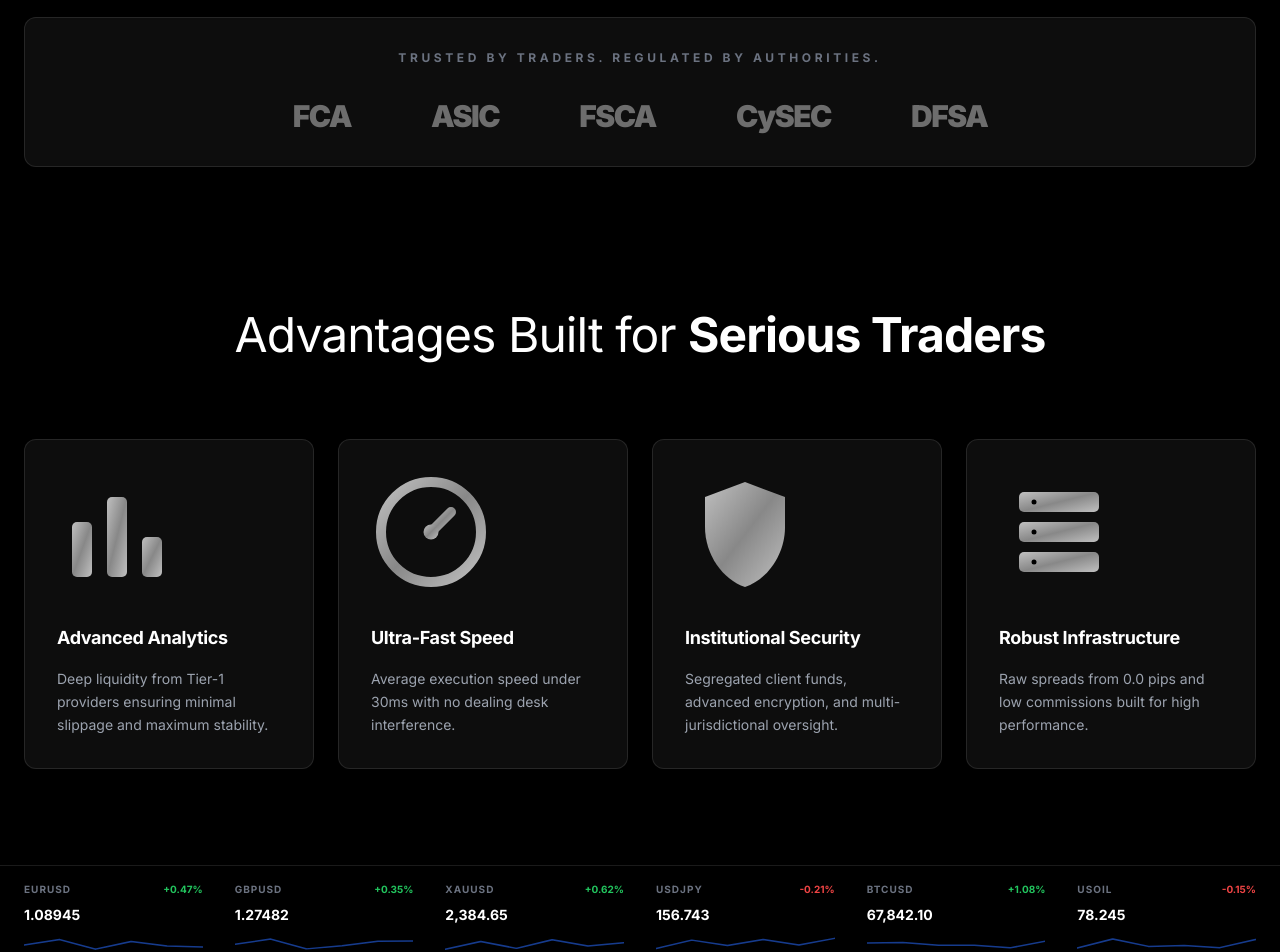
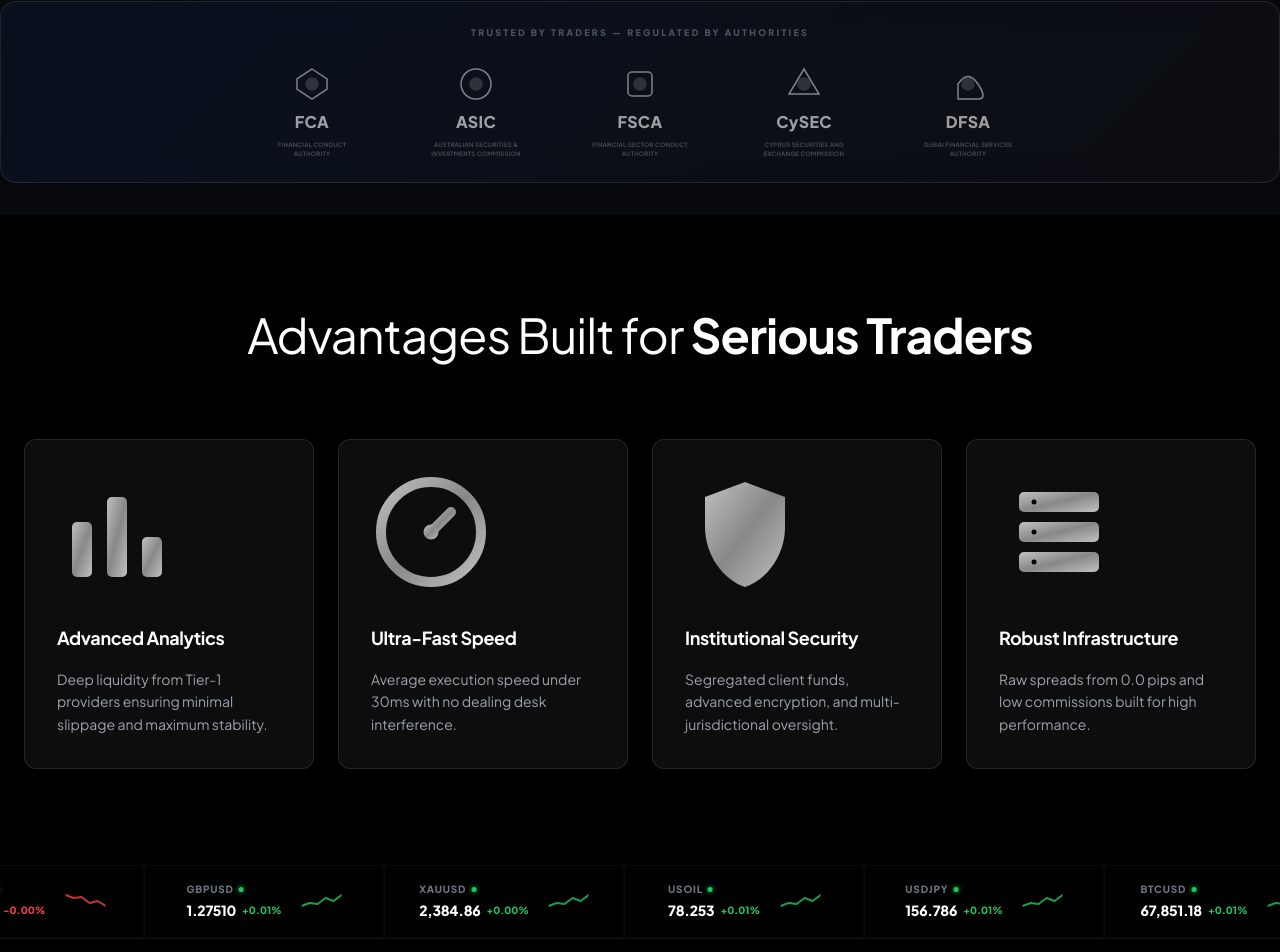
Before and after one commit to saimadeel894-boop/Vertex-Markets, a Next.js app: page / in a window 1280 px wide. Shown: the part 831-1783 px from the top of the page. Built offline with nearby package versions, Linux system fonts and the light colour scheme.

Commit message:
feat: implement Plus Jakarta Sans, scroll ticker, custom trustbar logos, and layout refinements

```diff
--- a/app/globals.css
+++ b/app/globals.css
@@ -1,4 +1,4 @@
-@import url('https://fonts.googleapis.com/css2?family=Inter:wght@300;400;500;600;700;800;900&display=swap');
+@import url('https://fonts.googleapis.com/css2?family=Plus+Jakarta+Sans:wght@300;400;500;600;700;800;900&display=swap');
 
 @tailwind base;
 @tailwind components;
@@ -19,7 +19,7 @@
 html { scroll-behavior: smooth; }
 
 body {
-  font-family: 'Inter', sans-serif;
+  font-family: 'Plus Jakarta Sans', sans-serif;
   background: var(--bg);
   color: #fff;
   -webkit-font-smoothing: antialiased;
@@ -30,7 +30,7 @@ body {
 /* ── Typography ── */
 h1, h2, h3, h4 {
   letter-spacing: -0.02em;
-  font-family: 'Inter', sans-serif;
+  font-family: 'Plus Jakarta Sans', sans-serif;
 }
 
 /* ── Custom Utilities ── */
--- a/app/layout.tsx
+++ b/app/layout.tsx
@@ -14,7 +14,7 @@ export default function RootLayout({ children }: { children: React.ReactNode })
         <link rel="preconnect" href="https://fonts.googleapis.com" />
         <link rel="preconnect" href="https://fonts.gstatic.com" crossOrigin="anonymous" />
         <link
-          href="https://fonts.googleapis.com/css2?family=Inter:wght@300;400;500;600;700;800;900&display=swap"
+          href="https://fonts.googleapis.com/css2?family=Plus+Jakarta+Sans:wght@300;400;500;600;700;800;900&display=swap"
           rel="stylesheet"
         />
         {/* Preload critical images — prevents layout shift */}
--- a/components/CTABanner.tsx
+++ b/components/CTABanner.tsx
@@ -44,7 +44,7 @@ export default function CTABanner() {
 
           {/* Text Content */}
           <div style={{ position: 'relative', zIndex: 2 }}>
-            <h2 style={{ fontSize: 'clamp(30px, 5vw, 56px)', fontWeight: 700, color: '#fff', lineHeight: 1.05, marginBottom: 24, letterSpacing: '-0.025em', fontFamily: 'Inter, sans-serif' }}>
+            <h2 style={{ fontSize: 'clamp(30px, 5vw, 56px)', fontWeight: 700, color: '#fff', lineHeight: 1.05, marginBottom: 24, letterSpacing: '-0.025em', fontFamily: 'Plus Jakarta Sans, sans-serif' }}>
               Elevate Your<br />Trading Potential.
             </h2>
             <p style={{ fontSize: 'clamp(14px, 1.5vw, 17px)', color: 'rgba(255,255,255,0.6)', marginBottom: 40, maxWidth: 460, lineHeight: 1.65, fontWeight: 400 }}>
--- a/components/Footer.tsx
+++ b/components/Footer.tsx
@@ -14,7 +14,7 @@ export default function Footer() {
           <div style={{ display: 'flex', flexDirection: 'column', gap: 20 }}>
             <a href="#" style={{ display: 'flex', alignItems: 'center', gap: 12, textDecoration: 'none' }}>
               <div style={{ width: 32, height: 32, background: '#fff', borderRadius: 8, display: 'flex', alignItems: 'center', justifyContent: 'center', flexShrink: 0 }}>
-                <span style={{ fontSize: 20, fontWeight: 900, color: '#000', letterSpacing: '-0.05em', fontFamily: 'Inter, sans-serif' }}>V</span>
+                <span style={{ fontSize: 20, fontWeight: 900, color: '#000', letterSpacing: '-0.05em', fontFamily: 'Plus Jakarta Sans, sans-serif' }}>V</span>
               </div>
               <div>
                 <div style={{ fontSize: 15, fontWeight: 900, color: '#fff', letterSpacing: '-0.02em' }}>VERTEX</div>
--- a/components/Platforms.tsx
+++ b/components/Platforms.tsx
@@ -68,7 +68,7 @@ export default function Platforms() {
             viewport={{ once: true }}
           >
             <motion.p variants={slideRight} style={{ fontSize: 10, fontWeight: 800, letterSpacing: '.25em', color: '#6b7585', textTransform: 'uppercase', marginBottom: 16 }}>POWERFUL. FLEXIBLE. ADVANCED.</motion.p>
-            <motion.h2 variants={slideRight} style={{ fontSize: 'clamp(28px,4vw,44px)', fontWeight: 700, color: '#fff', lineHeight: 1.12, marginBottom: 18, letterSpacing: '-0.025em', fontFamily: 'Inter, sans-serif' }}>
+            <motion.h2 variants={slideRight} style={{ fontSize: 'clamp(28px,4vw,44px)', fontWeight: 700, color: '#fff', lineHeight: 1.12, marginBottom: 18, letterSpacing: '-0.025em', fontFamily: 'Plus Jakarta Sans, sans-serif' }}>
               Trading Platforms<br />Built for Performance
             </motion.h2>
             <motion.p variants={slideRight} style={{ fontSize: 15, lineHeight: 1.7, color: '#9ca3af', marginBottom: 36, maxWidth: 420 }}>
--- a/components/Ticker.tsx
+++ b/components/Ticker.tsx
@@ -1,46 +1,103 @@
 'use client'
-import { motion } from 'framer-motion'
+import { motion, AnimatePresence } from 'framer-motion'
+import { useState, useEffect } from 'react'
 
-const pairs = [
-  { symbol: 'EURUSD', price: '1.08945', change: '+0.47%', up: true },
-  { symbol: 'GBPUSD', price: '1.27482', change: '+0.35%', up: true },
-  { symbol: 'XAUUSD', price: '2,384.65', change: '+0.62%', up: true },
-  { symbol: 'USDJPY', price: '156.743', change: '-0.21%', up: false },
-  { symbol: 'BTCUSD', price: '67,842.10', change: '+1.08%', up: true },
-  { symbol: 'USOIL', price: '78.245', change: '-0.15%', up: false },
+const initialPairs = [
+  { symbol: 'BTCUSD',  price: '67,842.10', change: '+1.08%', up: true  },
+  { symbol: 'EURUSD',  price: '1.08945',   change: '+0.47%', up: true  },
+  { symbol: 'GBPUSD',  price: '1.27482',   change: '+0.35%', up: true  },
+  { symbol: 'XAUUSD',  price: '2,384.65',  change: '+0.62%', up: true  },
+  { symbol: 'USOIL',   price: '78.245',    change: '-0.15%', up: false },
+  { symbol: 'USDJPY',  price: '156.743',   change: '-0.21%', up: false },
 ]
 
+function nudge(price: string): string {
+  const n = parseFloat(price.replace(/,/g, ''))
+  const decimals = price.split('.')[1]?.length ?? 2
+  const result = (n + (Math.random() - 0.48) * n * 0.0003).toFixed(decimals)
+  return parseFloat(result).toLocaleString('en-US', { minimumFractionDigits: decimals })
+}
+
 export default function Ticker() {
+  const [pairs, setPairs] = useState(initialPairs)
+  const [flash, setFlash] = useState<Record<string, 'up' | 'down' | null>>({})
+
+  useEffect(() => {
+    const id = setInterval(() => {
+      setPairs(prev => prev.map(p => {
+        const oldN = parseFloat(p.price.replace(/,/g, ''))
+        const newStr = nudge(p.price)
+        const newN = parseFloat(newStr.replace(/,/g, ''))
+        const up = newN >= oldN
+        const pct = ((newN - oldN) / oldN * 100)
+        setFlash(f => ({ ...f, [p.symbol]: up ? 'up' : 'down' }))
+        setTimeout(() => setFlash(f => ({ ...f, [p.symbol]: null })), 600)
+        return { ...p, price: newStr, change: `${pct >= 0 ? '+' : ''}${pct.toFixed(2)}%`, up }
+      }))
+    }, 2500)
+    return () => clearInterval(id)
+  }, [])
+
+  // Duplicate pairs for seamless infinite scroll
+  const scrollPairs = [...pairs, ...pairs, ...pairs]
+
   return (
-    <div className="bg-black border-y border-white/10 w-full overflow-hidden py-4">
-      <div className="container mx-auto px-6 max-w-7xl">
-        <div className="grid grid-cols-2 md:grid-cols-3 lg:grid-cols-6 gap-8">
-          {pairs.map((pair, i) => (
-            <div key={i} className="flex flex-col gap-2">
-              <div className="flex justify-between items-center">
-                <span className="text-gray-500 text-[10px] font-bold tracking-widest">{pair.symbol}</span>
-                <span className={`text-[10px] font-bold ${pair.up ? 'text-green-500' : 'text-red-500'}`}>
-                  {pair.change}
-                </span>
-              </div>
-              <div className="text-white font-bold text-sm">{pair.price}</div>
-              {/* Blue Sparkline */}
-              <div className="h-[20px] w-full opacity-60">
-                <svg width="100%" height="100%" viewBox="0 0 100 20" preserveAspectRatio="none">
-                  <path
-                    d={`M 0 ${10 + Math.random()*8} L 20 ${5 + Math.random()*10} L 40 ${12 + Math.random()*5} L 60 ${3 + Math.random()*12} L 80 ${8 + Math.random()*8} L 100 ${5 + Math.random()*10}`}
-                    fill="none"
-                    stroke="#2563EB"
-                    strokeWidth="1.5"
-                    strokeLinecap="round"
-                    strokeLinejoin="round"
-                  />
-                </svg>
-              </div>
-            </div>
-          ))}
-        </div>
-      </div>
+    <div style={{ background: 'var(--bg)', borderTop: '1px solid rgba(255,255,255,0.04)', borderBottom: '1px solid rgba(255,255,255,0.04)', overflow: 'hidden', whiteSpace: 'nowrap', display: 'flex' }}>
+      <motion.div
+        animate={{ x: [0, -1440] }} // Adjust duration and distance for smoothness based on content width
+        transition={{ ease: 'linear', duration: 25, repeat: Infinity }}
+        style={{ display: 'flex', alignItems: 'center' }}
+      >
+        {scrollPairs.map((p, i) => (
+          <TickerCell key={`${p.symbol}-${i}`} p={p} flash={flash[p.symbol]} />
+        ))}
+      </motion.div>
     </div>
   )
 }
+
+function TickerCell({ p, flash }: any) {
+  return (
+    <div style={{
+      display: 'inline-flex', alignItems: 'center', justifyContent: 'center', gap: 12,
+      borderRight: '1px solid rgba(255,255,255,0.07)',
+      padding: '16px 24px',
+      minWidth: 240,
+      background: flash === 'up' ? 'rgba(34,197,94,0.06)' : flash === 'down' ? 'rgba(239,68,68,0.06)' : 'transparent',
+      transition: 'background 0.3s ease',
+      fontFamily: 'Plus Jakarta Sans, sans-serif'
+    }}>
+      <div style={{ display: 'flex', flexDirection: 'column' }}>
+        <div style={{ display: 'flex', alignItems: 'center', gap: 5, marginBottom: 3 }}>
+          <span style={{ fontSize: 10, fontWeight: 800, color: '#6b7585', letterSpacing: '0.08em' }}>{p.symbol}</span>
+          <span style={{ width: 5, height: 5, borderRadius: '50%', background: p.up ? '#22c55e' : '#ef4444', boxShadow: `0 0 5px ${p.up ? '#22c55e' : '#ef4444'}`, display: 'inline-block' }} />
+        </div>
+        <div style={{ display: 'flex', alignItems: 'center', gap: 6 }}>
+          <AnimatePresence mode="popLayout">
+            <motion.span key={p.price} initial={{ opacity: 0, y: p.up ? -7 : 7 }} animate={{ opacity: 1, y: 0 }} exit={{ opacity: 0 }} transition={{ duration: 0.3 }} style={{ fontSize: 14, fontWeight: 800, color: '#fff', letterSpacing: '-0.02em', display: 'block' }}>
+              {p.price}
+            </motion.span>
+          </AnimatePresence>
+          <AnimatePresence mode="popLayout">
+            <motion.span key={p.change} initial={{ opacity: 0, scale: 0.8 }} animate={{ opacity: 1, scale: 1 }} exit={{ opacity: 0 }} transition={{ duration: 0.3 }} style={{ fontSize: 10, fontWeight: 800, color: p.up ? '#22c55e' : '#ef4444' }}>
+              {p.change}
+            </motion.span>
+          </AnimatePresence>
+        </div>
+      </div>
+      <svg width="40" height="14" viewBox="0 0 40 14" fill="none" style={{ flexShrink: 0, marginLeft: 8 }}>
+        <motion.path
+          d={p.up ? 'M0,12 L8,9 L16,10 L24,4 L32,7 L40,1' : 'M0,1 L8,4 L16,3 L24,9 L32,7 L40,12'}
+          stroke={p.up ? '#22c55e' : '#ef4444'}
+          strokeWidth="2"
+          strokeLinecap="round"
+          strokeLinejoin="round"
+          initial={{ pathLength: 0, opacity: 0 }}
+          whileInView={{ pathLength: 1, opacity: 0.8 }}
+          viewport={{ once: true }}
+          transition={{ duration: 1, ease: 'easeOut' }}
+        />
+      </svg>
+    </div>
+  )
+}
--- a/components/TrustBar.tsx
+++ b/components/TrustBar.tsx
@@ -1,20 +1,57 @@
 'use client'
+import { motion } from 'framer-motion'
 
-const regulators = ['FCA', 'ASIC', 'FSCA', 'CySEC', 'DFSA']
+const regulators = [
+  { abbr: 'FCA',   full: 'Financial Conduct Authority' },
+  { abbr: 'ASIC',  full: 'Australian Securities & Investments Commission' },
+  { abbr: 'FSCA',  full: 'Financial Sector Conduct Authority' },
+  { abbr: 'CySEC', full: 'Cyprus Securities and Exchange Commission' },
+  { abbr: 'DFSA',  full: 'Dubai Financial Services Authority' },
+]
 
 export default function TrustBar() {
   return (
-    <section className="bg-black py-12">
-      <div className="container mx-auto px-6 max-w-7xl">
-        <div className="bg-[#0d0d0d] border border-white/10 rounded-xl p-8 flex flex-col items-center gap-8">
-          <p className="text-gray-500 text-xs font-bold tracking-[0.3em] text-center uppercase">
-            TRUSTED BY TRADERS. REGULATED BY AUTHORITIES.
+    <section style={{ background: '#080a0e', padding: '32px 0', position: 'relative' }}>
+      <div className="shimmer-line" />
+      <div className="container-padded" style={{ maxWidth: 1440, margin: '0 auto', position: 'relative', zIndex: 2 }}>
+        {/* Glass-morphism container with a subtle blue-white gradient */}
+        <div style={{
+          background: 'linear-gradient(135deg, rgba(37,99,235,0.08) 0%, rgba(255,255,255,0.02) 100%)',
+          border: '1px solid rgba(255,255,255,0.1)',
+          borderRadius: 16,
+          padding: '24px 32px',
+          display: 'flex',
+          flexDirection: 'column',
+          alignItems: 'center',
+          backdropFilter: 'blur(16px)',
+          boxShadow: '0 8px 32px rgba(0,0,0,0.3)'
+        }}>
+          <p style={{ fontSize: 9, fontWeight: 800, letterSpacing: '.25em', color: '#4b5563', textTransform: 'uppercase', marginBottom: 24, fontFamily: 'Plus Jakarta Sans, sans-serif' }}>
+            Trusted by Traders — Regulated by Authorities
           </p>
-          <div className="flex flex-wrap justify-center items-center gap-12 lg:gap-20">
-            {regulators.map((reg) => (
-              <div key={reg} className="text-white/40 font-black text-2xl lg:text-3xl tracking-tighter hover:text-white/80 transition-colors cursor-default">
-                {reg}
-              </div>
+          <div style={{ display: 'flex', justifyContent: 'center', alignItems: 'center', gap: 'clamp(24px, 5vw, 64px)', flexWrap: 'wrap', rowGap: 20 }}>
+            {regulators.map((r, i) => (
+              <motion.div
+                key={r.abbr}
+                initial={{ opacity: 0 }}
+                whileInView={{ opacity: 0.6 }}
+                viewport={{ once: true }}
+                transition={{ duration: 0.5, delay: i * 0.08 }}
+                whileHover={{ opacity: 1, scale: 1.05 }}
+                style={{ display: 'flex', flexDirection: 'column', alignItems: 'center', gap: 6, cursor: 'default' }}
+              >
+                {/* SVG Logo placeholders for premium look */}
+                <svg width="40" height="40" viewBox="0 0 40 40" fill="none" stroke="currentColor" strokeWidth="1.5" style={{ color: '#fff', opacity: 0.8 }}>
+                  {r.abbr === 'FCA' && <path d="M20 5 L35 15 L35 25 L20 35 L5 25 L5 15 Z" />}
+                  {r.abbr === 'ASIC' && <circle cx="20" cy="20" r="15" />}
+                  {r.abbr === 'FSCA' && <rect x="8" y="8" width="24" height="24" rx="4" />}
+                  {r.abbr === 'CySEC' && <path d="M20 5 L35 30 L5 30 Z" />}
+                  {r.abbr === 'DFSA' && <path d="M10 20 Q 20 5 30 20 T 30 35 L 10 35 Z" />}
+                  <circle cx="20" cy="20" r="6" fill="currentColor" opacity="0.3" />
+                </svg>
+                <span style={{ fontSize: 'clamp(12px, 2vw, 16px)', fontWeight: 800, color: '#fff', letterSpacing: '0.02em', fontFamily: 'Plus Jakarta Sans, sans-serif' }}>{r.abbr}</span>
+                <span style={{ fontSize: 6, fontWeight: 700, color: '#fff', opacity: 0.4, letterSpacing: '0.04em', textTransform: 'uppercase', maxWidth: 100, textAlign: 'center', fontFamily: 'Plus Jakarta Sans, sans-serif' }}>{r.full}</span>
+              </motion.div>
             ))}
           </div>
         </div>
```
